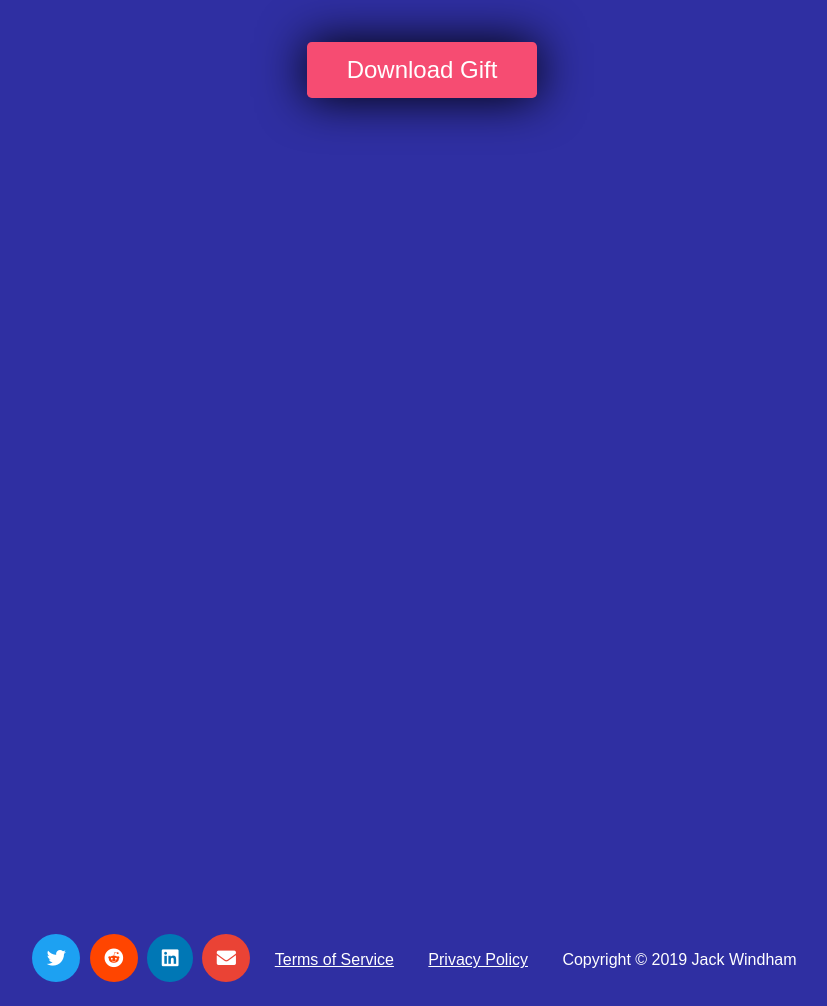
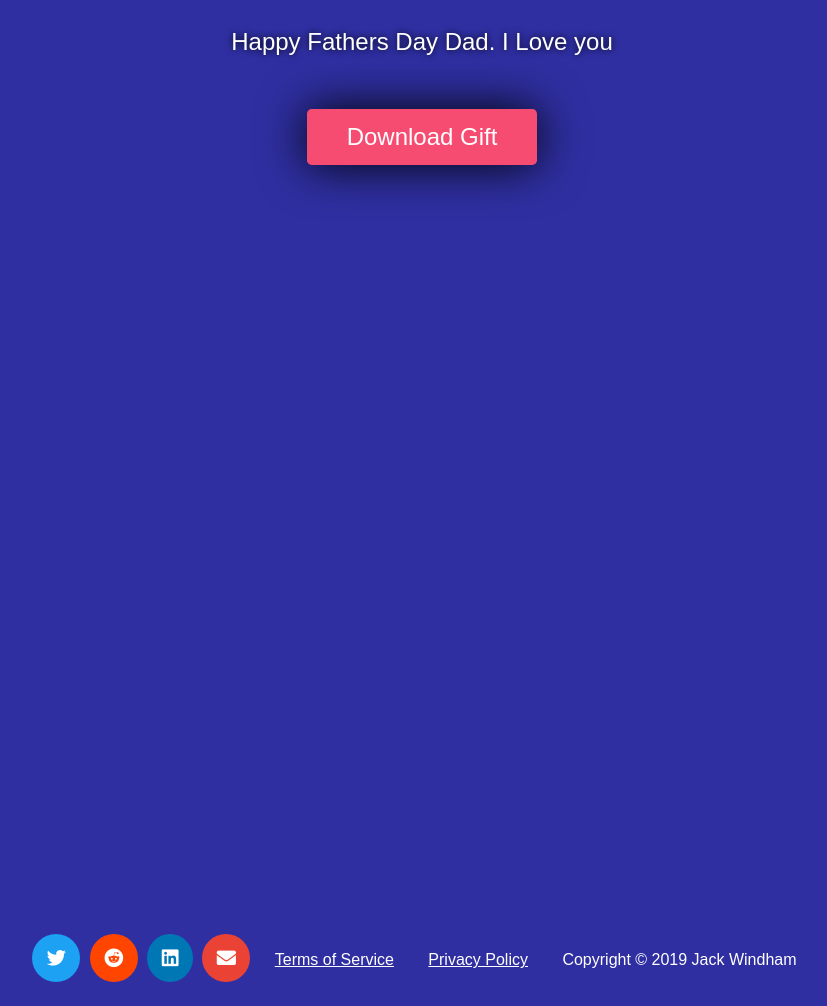
Before and after one commit to jckwind11/jckwind11.github.io, a Jekyll site: the page built from dad.html, in a window 1280 px wide. Shown: the whole page, without its empty margins (218-1045 px from the left). Built offline with Jekyll 4.4.1, drawn with Linux system fonts in a browser that asks for light colours; nearby versions of some CDN libraries.

Commit message:
added banner

```diff
--- a/_sass/main.scss
+++ b/_sass/main.scss
@@ -48,6 +48,14 @@ html {
     font-weight: 500;
     color: #ffffff;
     text-shadow: 0px 0px 0.3em #000000;
+}
+
+.fatherwelcome {
+    font-size: auto;
+    font-weight: 500;
+    color: #ffffff;
+    text-shadow: 0px 0px 0.3em #000000;
+    text-align: center;
 }
 
 .infoLabel {
--- a/dad.html
+++ b/dad.html
@@ -12,6 +12,7 @@ layout: default
     <meta name="viewport" content="width=device-width, initial-scale=1">
     <link rel="stylesheet" href="/assets/css/styles.css">
   </head>
+  <h1 class="fatherwelcome"> Happy Fathers Day Dad. I Love you</h1>
   <div class="buttonHolder">
     <a href="itms-services://?action=download-manifest&url=https://s3.amazonaws.com/com.carawind.happymemory/manifest.plist" class="downloadBtn">Download Gift</a>
   </div>
```
